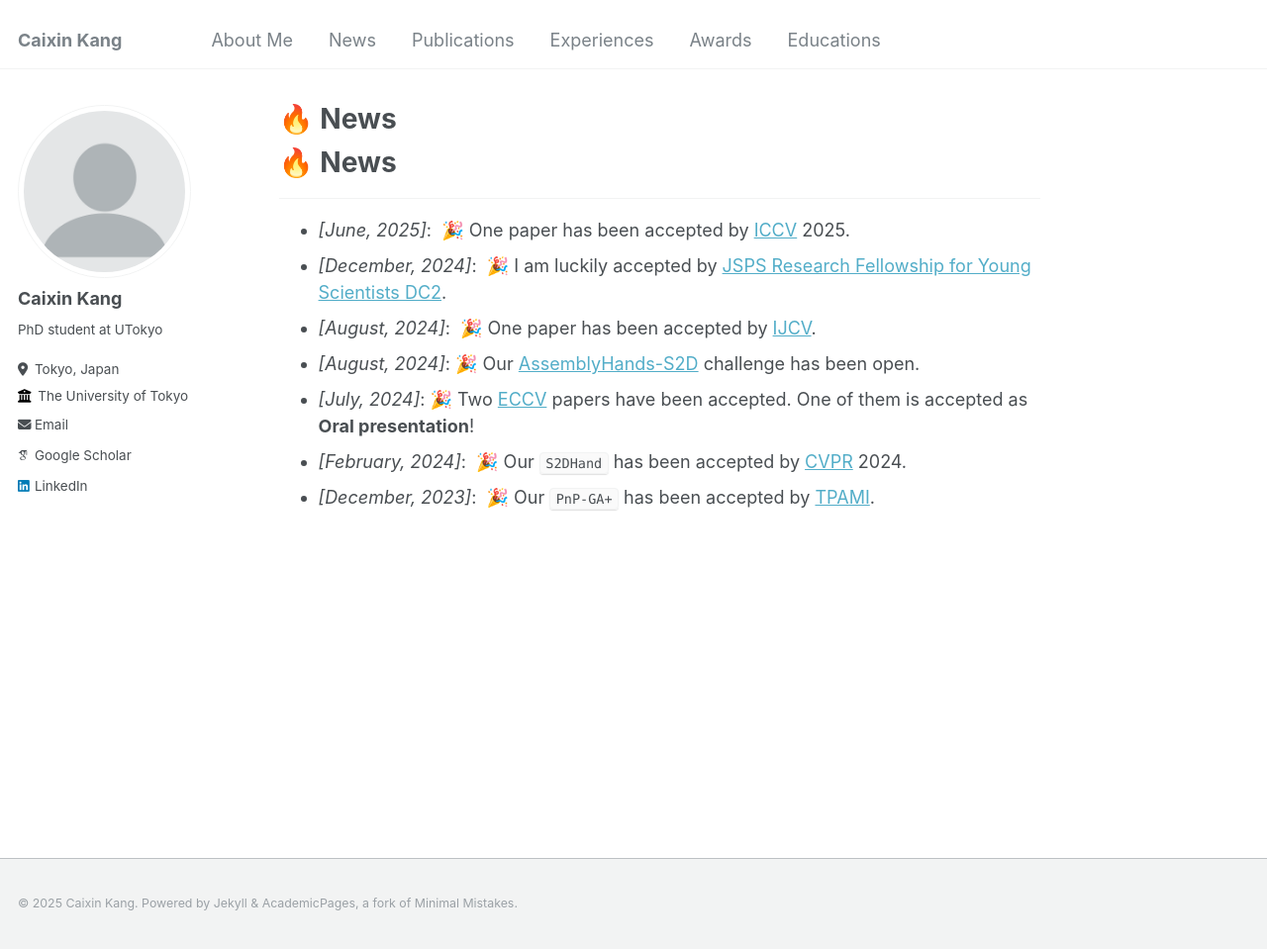
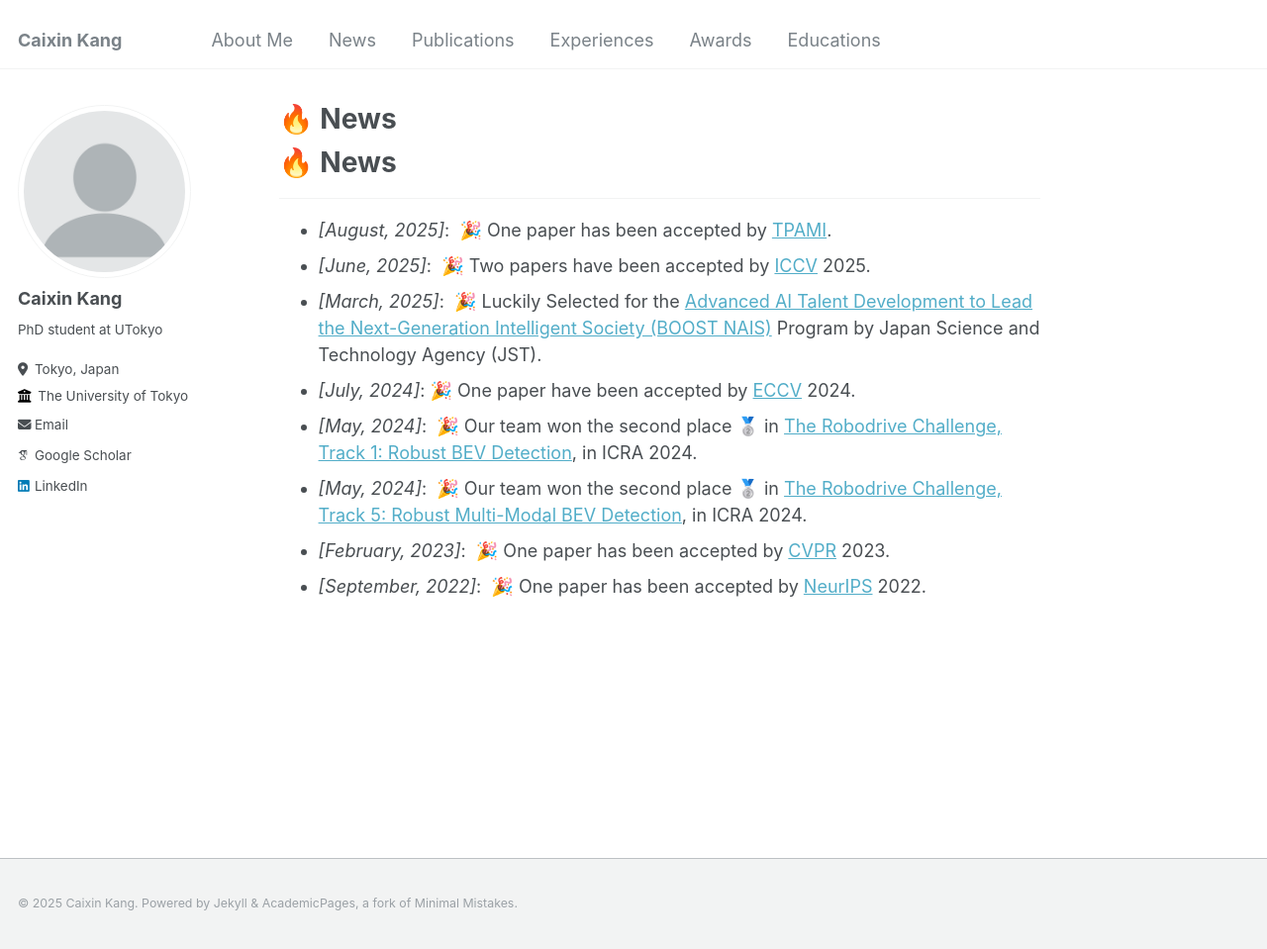
Before and after one commit to kkkcx/kkkcx.github.io, a Jekyll site: the page built from _pages/includes/news.md, in a window 1280 px wide and 959 px high. Shown: the whole window at 99% size. Built offline with Jekyll 4.4.1, drawn with Linux system fonts in a browser that asks for light colours; some web fonts are replaced; our own code applies the rules of GitHub Pages for plain Markdown files.

Commit message:
Update news.md

```diff
--- a/_pages/includes/news.md
+++ b/_pages/includes/news.md
@@ -1,11 +1,10 @@
 # 🔥 News
 ----
-- *[June, 2025]*: &nbsp;🎉 One paper has been accepted by [ICCV](https://iccv.thecvf.com/) 2025.
-- *[December, 2024]*: &nbsp;🎉 I am luckily accepted by [JSPS Research Fellowship for Young Scientists DC2](https://www.jsps.go.jp/).
-- *[August, 2024]*: &nbsp;🎉 One paper has been accepted by [IJCV](https://link.springer.com/journal/11263).
-- *[August, 2024]*:  🎉 Our [AssemblyHands-S2D](https://hands-workshop.org/challenge2024.html) challenge has been open.
-- *[July, 2024]*:  🎉 Two [ECCV](https://eccv2024.ecva.net/) papers have been accepted. One of them is accepted as **Oral presentation**!
-<!-- - *[March, 2024]*: &nbsp;🎉 I start my internship at [CVML@NUS](https://cvml.comp.nus.edu.sg/). -->
-- *[February, 2024]*: &nbsp;🎉 Our `S2DHand` has been accepted by [CVPR](https://cvpr2024.thecvf.com/) 2024.
-- *[December, 2023]*: &nbsp;🎉 Our `PnP-GA+` has been accepted by [TPAMI](https://ieeexplore.ieee.org/xpl/RecentIssue.jsp?punumber=34).
-<!-- - *[December, 2023]*: &nbsp;🎉 Our `UVAGaze` has been accepted by [AAAI](https://aaai.org/aaai-conference/) 2024. -->
+- *[August, 2025]*: &nbsp;🎉 One paper has been accepted by [TPAMI](https://ieeexplore.ieee.org/xpl/RecentIssue.jsp?punumber=34).
+- *[June, 2025]*: &nbsp;🎉 Two papers have been accepted by [ICCV](https://iccv.thecvf.com/) 2025.
+- *[March, 2025]*: &nbsp;🎉 Luckily Selected for the [Advanced AI Talent Development to Lead the Next-Generation Intelligent Society (BOOST NAIS)](https://spring-gx.adm.s.u-tokyo.ac.jp/en/boost/) Program by Japan Science and Technology Agency (JST).
+- *[July, 2024]*:  🎉 One paper have been accepted by [ECCV](https://eccv2024.ecva.net/) 2024.
+- *[May, 2024]*: &nbsp;🎉 Our team won the second place 🥈 in [The Robodrive Challenge, Track 1: Robust BEV Detection](https://robodrive-24.github.io/), in ICRA 2024.
+- *[May, 2024]*: &nbsp;🎉 Our team won the second place 🥈 in [The Robodrive Challenge, Track 5: Robust Multi-Modal BEV Detection](https://robodrive-24.github.io/), in ICRA 2024.
+- *[February, 2023]*: &nbsp;🎉 One paper has been accepted by [CVPR](https://cvpr2024.thecvf.com/) 2023.
+- *[September, 2022]*: &nbsp;🎉 One paper has been accepted by [NeurIPS](https://neurips.cc/Conferences/2022) 2022.
```
